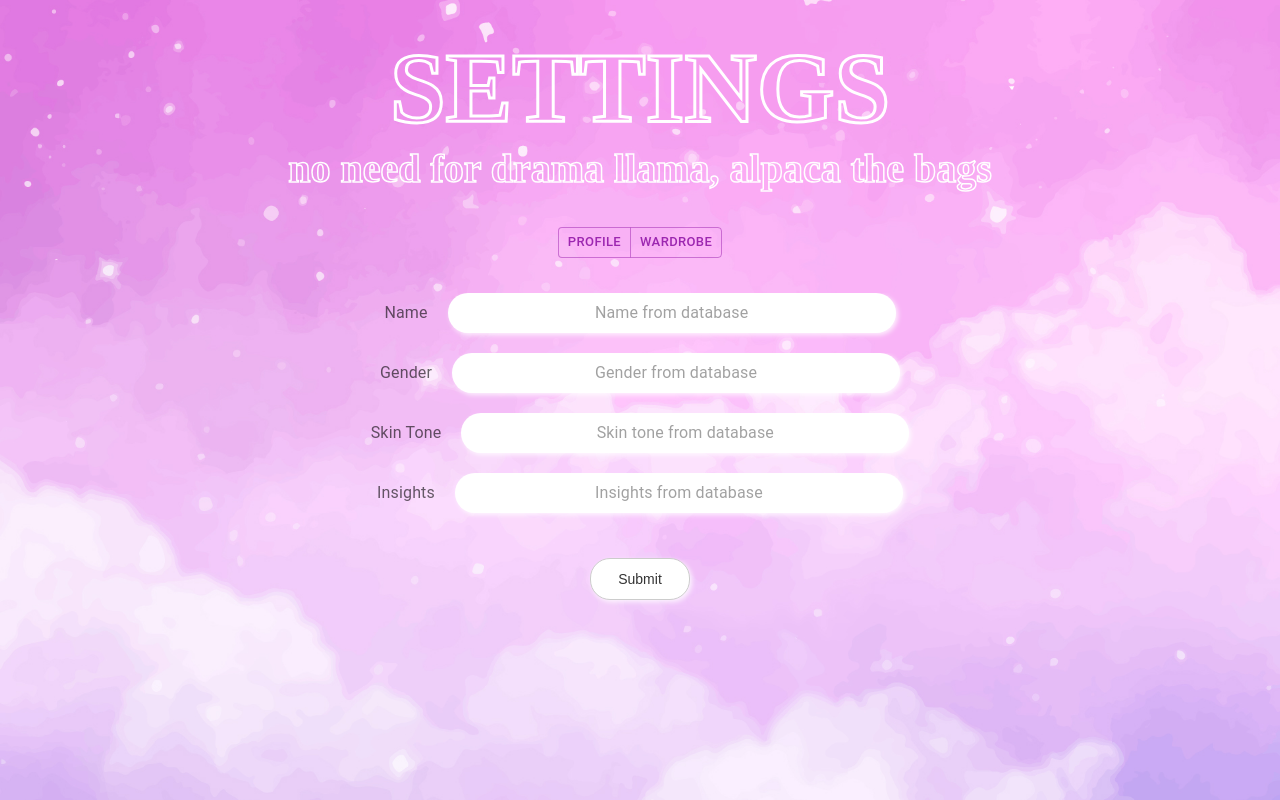
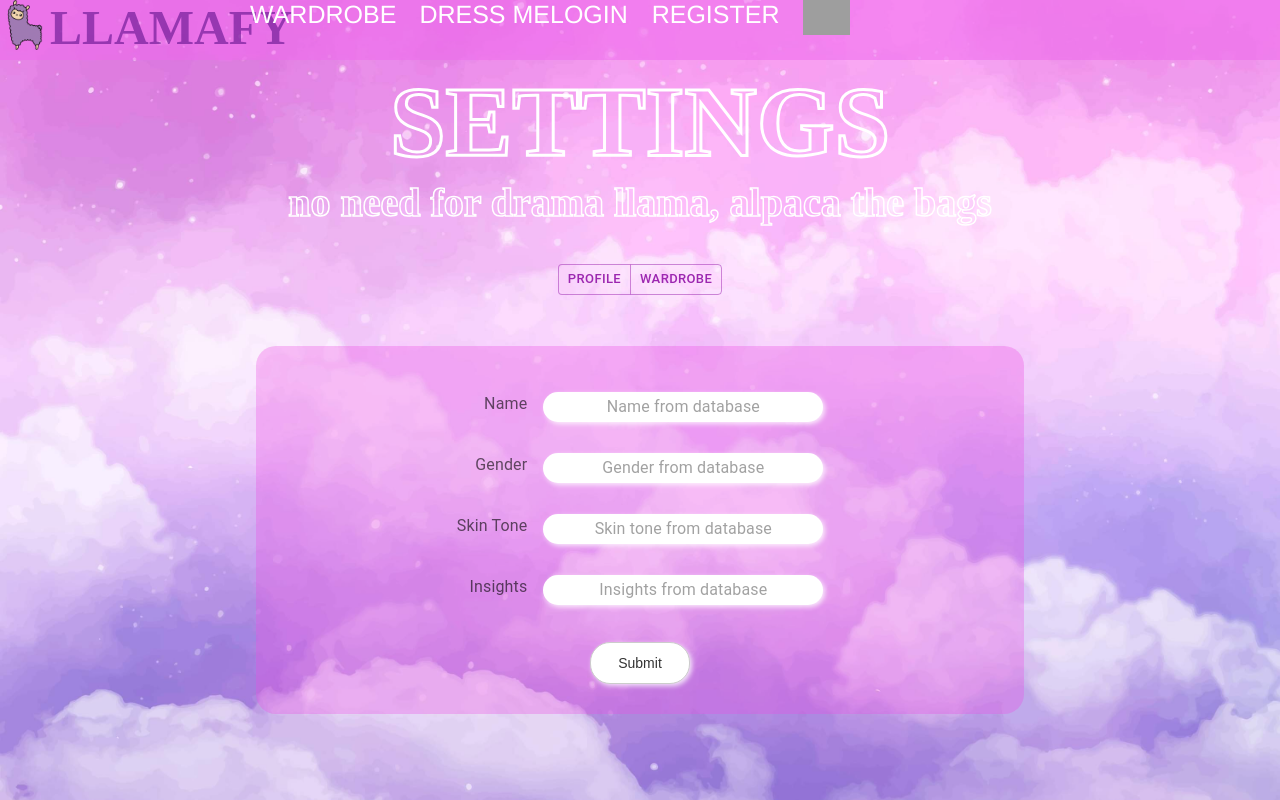
Before and after one commit to CaitiGre/Llamafy-Group-Project, a React (Create React App) app: page /settings in a window 1280 px wide. Built offline with nearby package versions, Linux system fonts and the light colour scheme; grey boxes are pictures that could not be loaded.

Commit message:
Updated Profile, Wardrobe and Settings Page functions

```diff
--- a/src/components/Profile.jsx
+++ b/src/components/Profile.jsx
@@ -1,5 +1,5 @@
 import './SettingsPage.module.css';
-import { Box, Input, InputLabel, ButtonGroup, Button } from "@mui/material";
+import { Input, InputLabel, Grid } from "@mui/material";
 import { useState } from "react";
 import styles from './SettingsPage.module.css';
 
@@ -11,13 +11,19 @@ function Profile() {
         insights: ''
     });
 
-    const handleChange = (event) => {
-        setData({ [event.target.name]: event.target.value });
-    };
+    async function handleChange(event) {
+        const inputData = await event.target.value;
+        setData({
+            ...data,
+            [event.target.name]: inputData
+        })
+    }
+    // console.log(data);
+
 
     const handleSubmit = (event) => {
         event.preventDefault();
-        alert("To send data to database");
+        alert(JSON.stringify(data));
     }
 
 
@@ -28,7 +34,6 @@ function Profile() {
             name: "name",
             id: "name",
             value: data.name,
-            onChange: handleChange,
             placeHolder: "Name from database"
         },
 
@@ -38,7 +43,6 @@ function Profile() {
             name: "gender",
             id: "gender",
             value: data.gender,
-            onChange: handleChange,
             placeHolder: "Gender from database"
         },
         {
@@ -47,7 +51,6 @@ function Profile() {
             name: "skinTone",
             id: "skinTone",
             value: data.skinTone,
-            onChange: handleChange,
             placeHolder: "Skin tone from database"
         },
         {
@@ -56,33 +59,41 @@ function Profile() {
             name: "insights",
             id: "insights",
             value: data.insights,
-            onChange: handleChange,
             placeHolder: "Insights from database"
         }
     ]
 
     return (
-        <>
+        <div className={styles.formContainer}>
             <form onSubmit={handleSubmit}>
+                {inputData.map((item) => (
+                    <Grid container spacing={2}
+                        sx={{ margin: 0 }}>
 
-                {inputData.map((item) => (
-                    <Box >
-                        <InputLabel
-                            sx={{
-                                marginBottom: "5px"
-                            }}>
+                        <Grid item xs={4}>
+                            <InputLabel
+                                sx={{
+                                    marginBottom: "2px",
+                                    textAlign: "right"
+                                }}>
 
-                            {item.displayName}
+                                {item.displayName}
 
+                            </InputLabel>
+                        </Grid>
+
+                        <Grid item xs={8}
+                            direction="row"
+                            display={'flex'}
+                            justifyContent="flex-start">
                             <Input
                                 sx={{
                                     borderRadius: "20px",
                                     boxShadow: "2px 2px 5px rgba(255, 255, 255, 0.8)",
-                                    height: "40px",
-                                    width: "35%",
+                                    height: "30px",
+                                    width: "60%",
                                     marginBottom: "15px",
-                                    backgroundColor: "white",
-                                    marginLeft: "20px"
+                                    backgroundColor: "white"
                                 }}
                                 type={item.type}
                                 name={item.name}
@@ -93,16 +104,13 @@ function Profile() {
                                 disableUnderline={true}
                                 placeholder={item.placeHolder}
                             />
-                        </InputLabel>
+                        </Grid>
 
-                    </Box>
+                    </Grid>
                 ))}
-
                 <button id="submit-button" type="submit" className={styles.submitButton}>Submit</button>
-
             </form >
-
-        </>
+        </div>
     );
 }
 
--- a/src/components/SettingsPage.jsx
+++ b/src/components/SettingsPage.jsx
@@ -1,9 +1,6 @@
+import { useState } from "react";
 import './SettingsPage.module.css';
-import CloudBackground from '../assets/full-opacity-cloud.jpg';
-import { Parallax } from 'react-parallax';
 import { ButtonGroup, Button } from "@mui/material";
-import { useState } from "react";
-// import { useNavigate } from 'react-router-dom';
 import styles from './SettingsPage.module.css';
 import Profile from './Profile';
 import Wardrobe from './Wardrobe';
@@ -21,17 +18,14 @@ function SettingsPage() {
 
 
     return (
-        <>
-            <Parallax bgImage={CloudBackground} strength={550} className={styles.backgroundImage}>
-                <div style={{ width: "cover", height: "100vh", margin: "auto" }} >
-
+        <div>
             <h1 className={styles.heading}>SETTINGS</h1>
             <h2 className={styles.subHeading}>no need for drama llama, alpaca the bags</h2>
 
             <div>
                 <ButtonGroup color="secondary" size="small" aria-label="small button group"
                     sx={{
-                                marginBottom: "35px"
+                        marginBottom: "2%"
                     }}
                 >
                     <Button onClick={handleProfileClick}>Profile</Button>
@@ -41,10 +35,7 @@ function SettingsPage() {
             </div>
 
             {isProfile ? <Profile /> : <Wardrobe />}
-
         </div>
-            </Parallax>
-        </>
     );
 }
 
--- a/src/components/SettingsPage.module.css
+++ b/src/components/SettingsPage.module.css
@@ -1,6 +1,6 @@
 * {
     box-sizing: border-box;
-    margin: auto;
+    margin: 0px;
 }
 
 .backgroundImage {
@@ -11,18 +11,26 @@
     font-family: url('../assets/fonts/QuartzoBold.ttf');
     font-size: 100px;
     color: rgba(255, 255, 255, 0);
-    padding-top: 30px;
+    margin-top: 5%;
     -webkit-text-stroke: 3px white;
-    /* margin-bottom: 20px; */
 }
 
 .subHeading {
     font-family: url('../assets/fonts/QuartzoBold.ttf');
     font-size: 40px;
     color: rgba(255, 255, 255, 0);
-    /* margin-top: 5px; */
     -webkit-text-stroke: 1.5px white;
-    margin-bottom: 35px;
+    margin-bottom: 3%;
+}
+
+
+/* Profile*/
+
+.formContainer {
+    background-color: rgba(235, 73, 227, 0.315);
+    padding: 30px;
+    margin: 2% 20% 2% 20%;
+    border-radius: 20px;
 }
 
 .submitButton {
@@ -38,8 +46,7 @@
     padding: 12px 22px;
     transition: background-color 0.3s, border-color 0.3s;
     box-shadow: 2px 2px 5px rgba(255, 255, 255, 0.8);
-    margin-top: 2%;
-    /* margin top is less than the button in LoginPage*/
+    margin-top: 3%;
 }
 
 .submitButton:hover {
@@ -49,9 +56,6 @@
 
 
 /* Wardrobe*/
-/* .homePage {
-    margin: auto;
-} */
 
 .outfitTileContainer {
     margin: 50px auto 0px;
@@ -62,11 +66,6 @@
     grid-gap: 20px;
 }
 
-/* .homePage .header {
-    grid-area: header;
-    font-size: larger;
-    font-weight: bolder;
-} */
 
 .card {
     /* grid-area: card; */
--- a/src/components/Wardrobe.jsx
+++ b/src/components/Wardrobe.jsx
@@ -1,12 +1,13 @@
 import './SettingsPage.module.css';
 import shirt from '../assets/shirt.png';
-// import { Box, Input, InputLabel, ButtonGroup, Button } from "@mui/material";
+import { Button } from "@mui/material";
 import { useState } from "react";
 import styles from './SettingsPage.module.css';
 
 function Wardrobe() {
     // Get clothes data from database once set up
-    const clothes = [
+    const [clothes, setClothes] = useState(
+        [
             {
                 id: 1,
                 render: shirt,
@@ -21,8 +22,34 @@ function Wardrobe() {
                 id: 3,
                 render: shirt,
                 desc: 'item3'
+            },
+            {
+                id: 4,
+                render: shirt,
+                desc: 'item4'
+            },
+            {
+                id: 5,
+                render: shirt,
+                desc: 'item5'
+            },
+            {
+                id: 6,
+                render: shirt,
+                desc: 'item6'
             }
         ]
+    );
+
+
+    function handleDeleteButton(outfitId) {
+        const remainingClothes = clothes.filter(clothe => clothe.id !== outfitId)
+        setClothes(remainingClothes);
+
+        alert(`Outfit ${outfitId} deleted.`);
+
+        // To remove from database once it's set up.
+    }
 
     // Might delete this and iimport OutfitTile once merged with main
     const OutfitTile = ({ outfit }) => {
@@ -34,15 +61,25 @@ function Wardrobe() {
 
 
     return (
-        <>
         <div className={styles.outfitTileContainer}>
             {clothes.map((outfitObj) => (
                 <div className={styles.card} key={outfitObj.id}>
                     <OutfitTile outfit={outfitObj} />
-                    </div>))
+
+                    <Button
+                        color="secondary"
+                        onClick={() => handleDeleteButton(outfitObj.id)}
+
+                        sx={{
+                            textTransform: "lowercase",
+                        }}
+                    >
+                        Delete
+                    </Button>
+                </div>
+            ))
             }
         </div>
-        </>
     );
 }
 
```
Lines whose indentation alone changed are shown as unchanged.
